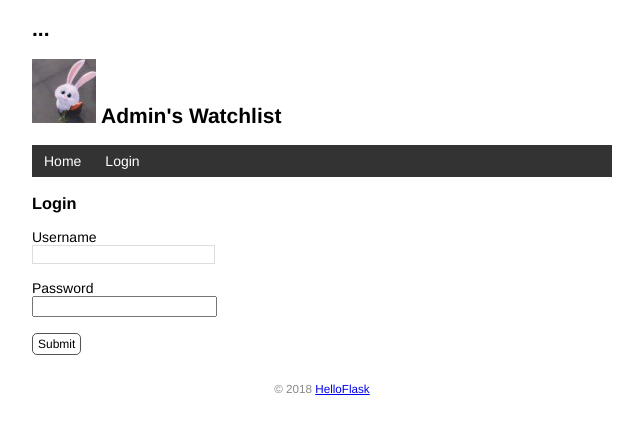
After one commit to Erin110/watchlist, a Flask app: page /login in a window 1280 px wide. The commit adds this page. Shown: the top 434 px of the page, without its empty margins (318-961 px from the left). Run offline with Flask 3, Linux system fonts and the light colour scheme.

Commit message:
User authentication with Flask-Login

```diff
--- a/app.py
+++ b/app.py
@@ -5,6 +5,9 @@ import click       #click模块用于创建命令行接口
 
 from flask import Flask, render_template, request, url_for, redirect, flash
 from flask_sqlalchemy import SQLAlchemy
+from flask_login import LoginManager,UserMixin,login_user,login_required,logout_user, current_user
+
+from werkzeug.security import generate_password_hash, check_password_hash
 
 #数据库配置
 WIN = sys.platform.startswith('win')
@@ -21,15 +24,24 @@ app.config['SQLALCHEMY_TRACK_MODIFICATIONS'] = False  # 关闭对模型修改的
 # 在扩展类实例化前加载配置
 db = SQLAlchemy(app)
 
+login_manager = LoginManager(app)  # 实例化扩展类
+@login_manager.user_loader
+def load_user(user_id):  # 创建用户加载回调函数，接受用户 ID 作为参数
+    user = User.query.get(int(user_id))  # 用 ID 作为 User 模型的主键查询对应的用户
+    return user  # 返回用户对象
+
+login_manager.login_view = 'login'
+
 #自定义命令 initdb
-@app.cli.command()  # 注册为命令，可以传入 name 参数来自定义命令
-@click.option('--drop', is_flag=True, help='Create after drop.')  # 设置选项
+@app.cli.command()
+@click.option('--drop', is_flag=True, help='Create after drop.')
 def initdb(drop):
     """Initialize the database."""
-    if drop:  # 判断是否输入了选项
+    if drop:
         db.drop_all()
     db.create_all()
-    click.echo('Initialized database.')  # 输出提示信息
+    click.echo('Initialized database.')
+
 
 # 生成虚拟数据
 @app.cli.command()
@@ -37,7 +49,7 @@ def forge():
     """Generate fake data."""
     db.create_all()
 
-    name = 'Grey Li'
+    name = 'Erin'
     movies = [
         {'title': 'My Neighbor Totoro', 'year': '1988'},
         {'title': 'Dead Poets Society', 'year': '1989'},
@@ -60,10 +72,39 @@ def forge():
     db.session.commit()
     click.echo('Done.')
 
+@app.cli.command()
+@click.option('--username', prompt=True, help='The username used to login.')
+@click.option('--password', prompt=True, hide_input=True, confirmation_prompt=True, help='The password used to login.')
+def admin(username, password):
+    """Create user."""
+    db.create_all()
+
+    user = User.query.first()
+    if user is not None:
+        click.echo('Updating user...')
+        user.username = username
+        user.set_password(password)  # 设置密码
+    else:
+        click.echo('Creating user...')
+        user = User(username=username, name='Admin')
+        user.set_password(password)  # 设置密码
+        db.session.add(user)
+
+    db.session.commit()  # 提交数据库会话
+    click.echo('Done.')
+
 #创建数据库模型
-class User(db.Model):  # 表名将会是 user（自动生成，小写处理）
+class User(db.Model,UserMixin):  # 表名将会是 user（自动生成，小写处理）
     id = db.Column(db.Integer, primary_key=True)  # 主键
     name = db.Column(db.String(20))  # 名字
+    username = db.Column(db.String(20))  # 用户名
+    password_hash = db.Column(db.String(128))  # 密码散列值
+
+    def set_password(self, password):  # 用来设置密码的方法，接受密码作为参数
+        self.password_hash = generate_password_hash(password)  # 将生成的密码保持到对应字段
+
+    def validate_password(self, password):  # 用于验证密码的方法，接受密码作为参数
+        return check_password_hash(self.password_hash, password)  # 返回布尔值
 class Movie(db.Model):  # 表名将会是 movie
     id = db.Column(db.Integer, primary_key=True)  # 主键
     title = db.Column(db.String(60))  # 电影标题
@@ -82,6 +123,8 @@ def page_not_found(e):
 @app.route('/', methods=['GET', 'POST'])
 def index():
     if request.method == 'POST':  # 判断是否是 POST 请求
+        if not current_user.is_authenticated:  # 如果当前用户未认证
+            return redirect(url_for('index'))  # 重定向到主页
         # 获取表单数据
         title = request.form.get('title')  # 传入表单对应输入字段的 name 值
         year = request.form.get('year')
@@ -101,6 +144,7 @@ def index():
 
 #用于显示编辑页面和处理编辑表单提交请求的视图函数
 @app.route('/movie/edit/<int:movie_id>', methods=['GET', 'POST'])
+@login_required
 def edit(movie_id):
     movie = Movie.query.get_or_404(movie_id)
 
@@ -122,9 +166,63 @@ def edit(movie_id):
 
 #删除电影条目
 @app.route('/movie/delete/<int:movie_id>', methods=['POST'])  # 限定只接受 POST 请求
+@login_required
 def delete(movie_id):
     movie = Movie.query.get_or_404(movie_id)  # 获取电影记录
     db.session.delete(movie)  # 删除对应的记录
     db.session.commit()  # 提交数据库会话
     flash('Item deleted.')
     return redirect(url_for('index'))  # 重定向回主页
+
+#支持设置用户名字
+@app.route('/settings', methods=['GET', 'POST'])
+@login_required
+def settings():
+    if request.method == 'POST':
+        name = request.form['name']
+
+        if not name or len(name) > 20:
+            flash('Invalid input.')
+            return redirect(url_for('settings'))
+
+        current_user.name = name
+        # current_user 会返回当前登录用户的数据库记录对象
+        # 等同于下面的用法
+        # user = User.query.first()
+        # user.name = name
+        db.session.commit()
+        flash('Settings updated.')
+        return redirect(url_for('index'))
+
+    return render_template('settings.html')
+
+#用户登录
+@app.route('/login', methods=['GET', 'POST'])
+def login():
+    if request.method == 'POST':
+        username = request.form['username']
+        password = request.form['password']
+
+        if not username or not password:
+            flash('Invalid input.')
+            return redirect(url_for('login'))
+
+        user = User.query.first()
+        # 验证用户名和密码是否一致
+        if username == user.username and user.validate_password(password):
+            login_user(user)  # 登入用户
+            flash('Login success.')
+            return redirect(url_for('index'))  # 重定向到主页
+
+        flash('Invalid username or password.')  # 如果验证失败，显示错误消息
+        return redirect(url_for('login'))  # 重定向回登录页面
+
+    return render_template('login.html')
+
+#登出
+@app.route('/logout')
+@login_required  # 用于视图保护，后面会详细介绍
+def logout():
+    logout_user()  # 登出用户
+    flash('Goodbye.')
+    return redirect(url_for('index'))  # 重定向回首页
--- a/templates/base.html
+++ b/templates/base.html
@@ -21,6 +21,12 @@
     <nav>
         <ul>
             <li><a href="{{ url_for('index') }}">Home</a></li>
+            {% if current_user.is_authenticated %}
+                <li><a href="{{ url_for('settings') }}">Settings</a></li>
+                <li><a href="{{ url_for('logout') }}">Logout</a></li>
+            {% else %}
+                <li><a href="{{ url_for('login') }}">Login</a></li>
+            {% endif %}
         </ul>
     </nav>
     {% block content %}{% endblock %}
--- /dev/null
+++ b/templates/login.html
@@ -0,0 +1,13 @@
+{% extends 'base.html' %}
+
+{% block content %}
+<h3>Login</h3>
+<form method="post">
+    Username<br>
+    <input type="text" name="username" required><br><br>
+    Password<br>
+    <!-- 密码输入框的 type 属性使用 password，会将输入值显示为圆点 -->
+    <input type="password" name="password" required><br><br>
+    <input class="btn" type="submit" name="submit" value="Submit">
+</form>
+{% endblock %}
```
Also changed, not shown: templates/index.html (+7 -3 lines), templates/settings.html (added, +9 -0 lines), data.db.
